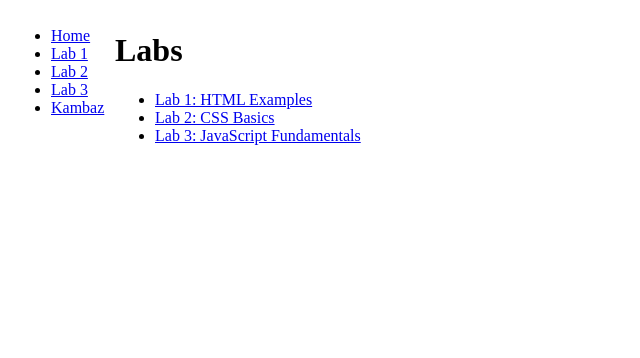
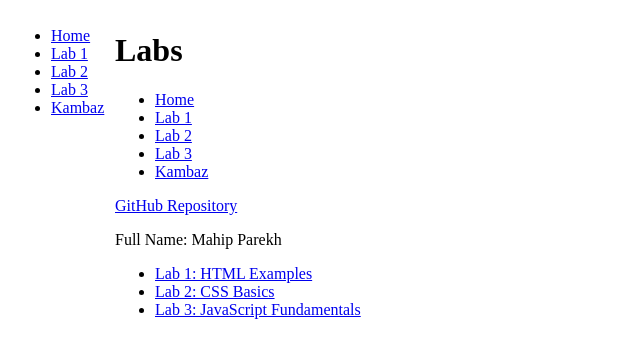
Before and after one commit to mahip19/kambaz-next-js-cs5610-fa25-05, a Next.js app: page /Labs in a window 1280 px wide. Shown: the top 358 px of the page, without its empty margins (0-640 px from the left). Built offline with nearby package versions, Linux system fonts and the light colour scheme.

Commit message:
added git repo and my name

```diff
--- a/app/Labs/page.tsx
+++ b/app/Labs/page.tsx
@@ -1,8 +1,19 @@
 import Link from "next/link";
+import TOC from "./TOC";
 export default function Labs() {
   return (
     <div id="wd-labs">
       <h1>Labs</h1>
+      <TOC />
+      <p>
+        <Link
+          href="https://github.com/mahip19/kambaz-next-js-cs5610-fa25-05"
+          id="wd-github"
+        >
+          GitHub Repository
+        </Link>
+      </p>
+      <p>Full Name: Mahip Parekh</p>
       <ul>
         <li>
           <Link href="/Labs/Lab1" id="wd-lab1-link">
```
